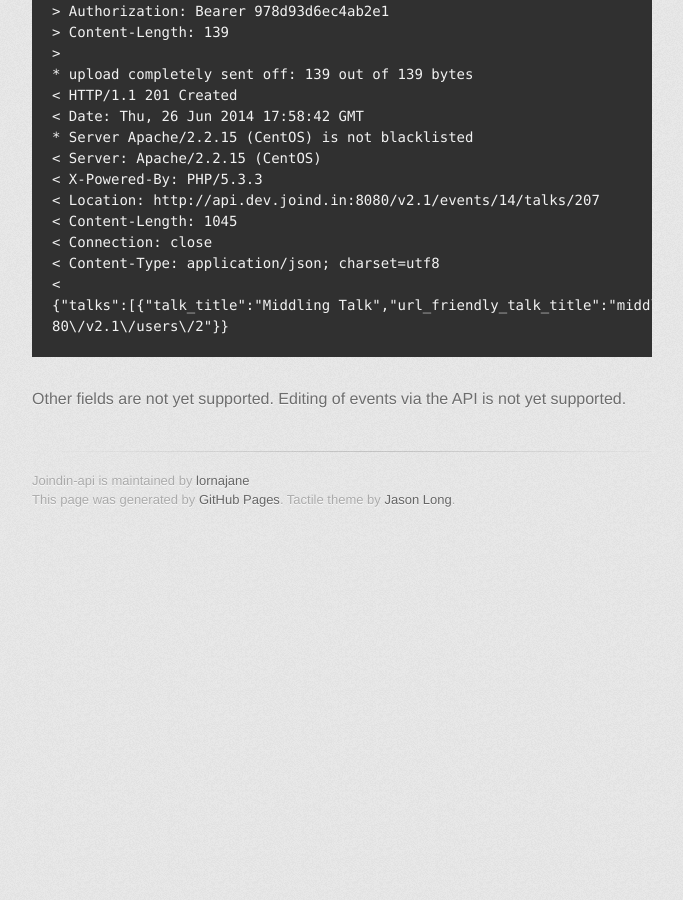
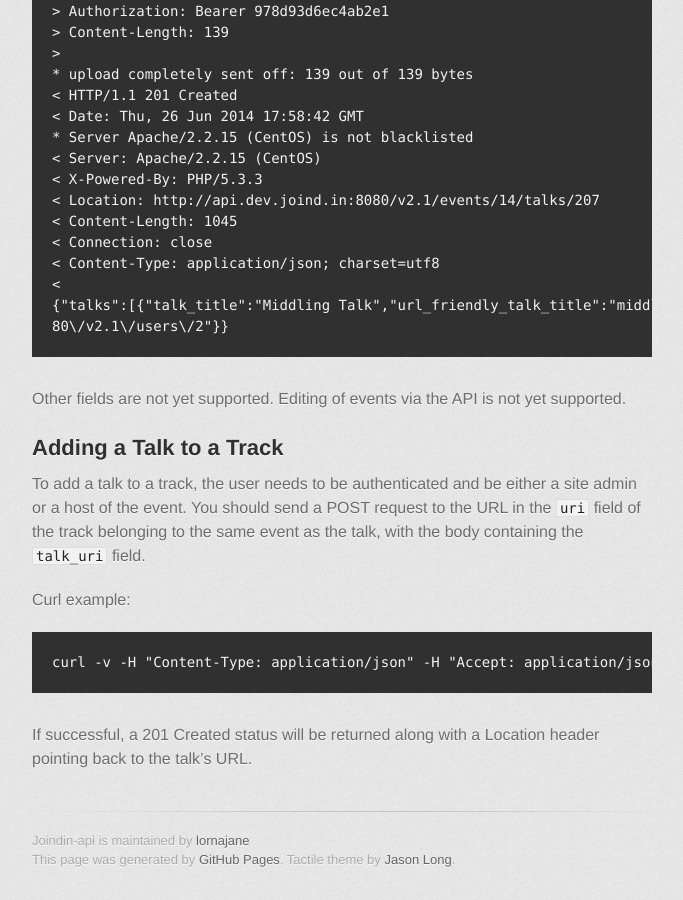
Before and after one commit to joindin/joindin-api, a Jekyll site: the page built from talks.md, in a window 1280 px wide and 900 px high, scrolled down 4238 px. Shown: the whole window, without its empty margins (298-981 px from the left). Built offline with Jekyll 4.4.1, drawn with Linux system fonts in a browser that asks for light colours; some web fonts are replaced; a script that is not in the unit is left out; before the commit the page ends 4778 px from its top, so only the background shows below that.

Commit message:
Add Adding a Talk to A Track section
On the events page, document how to add a talk to a track.

```diff
--- a/talks.md
+++ b/talks.md
@@ -182,3 +182,15 @@ Example request/response:
 
 
 Other fields are not yet supported.  Editing of events via the API is not yet supported.
+
+
+## Adding a Talk to a Track
+
+To add a talk to a track, the user needs to be authenticated and be either a site admin or a host of the event. You should send a POST request to the URL in the `uri` field of the track belonging to the same event as the talk, with the body containing the `talk_uri` field.
+
+Curl example:
+
+<pre class="embedcurl">curl -v -H "Content-Type: application/json" -H "Accept: application/json" -H "Authorization: Bearer f9b4f1a9b30bdc0d" {{ site.apiurl }}/v2.1/tracks/3 --data '{"talk_uri": "{{ site.apiurl }}/v2.1/talks/76"}'
+</pre>
+
+If successful, a 201 Created status will be returned along with a Location header pointing back to the talk's URL.
```
